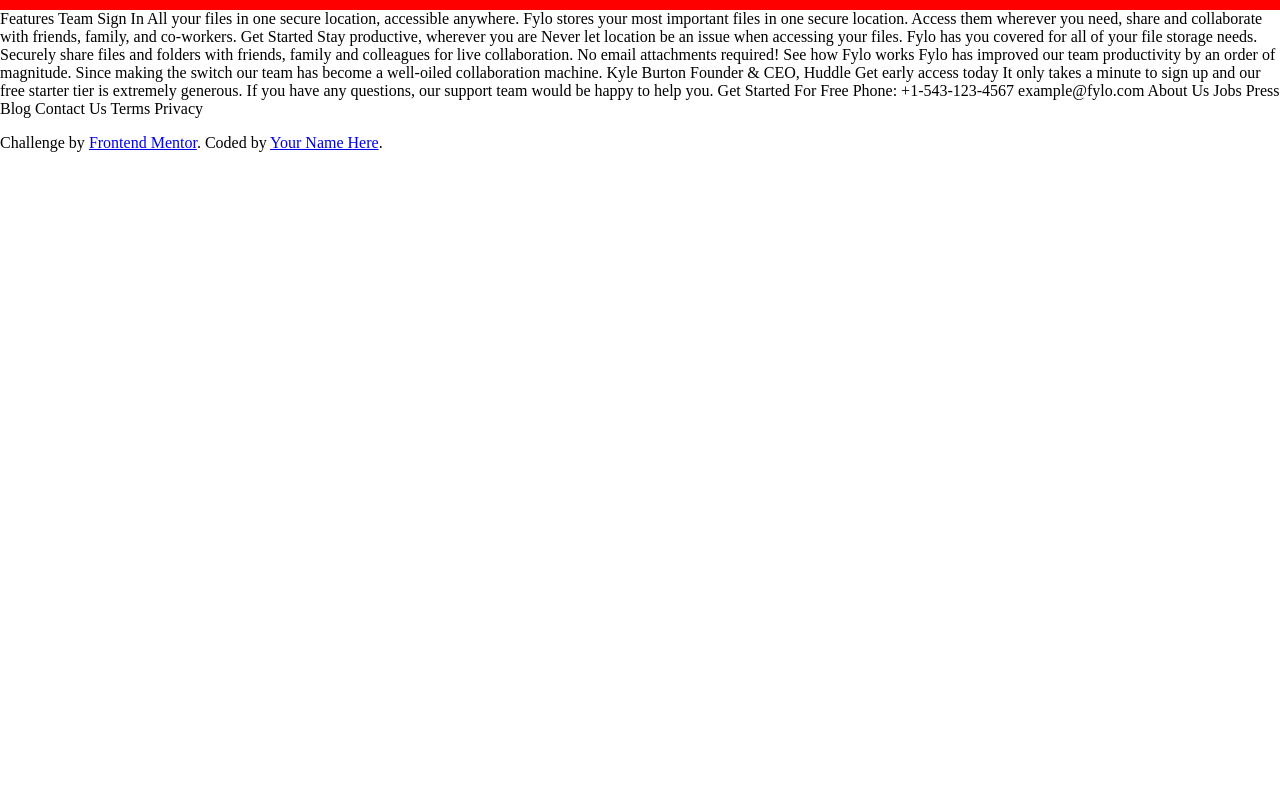
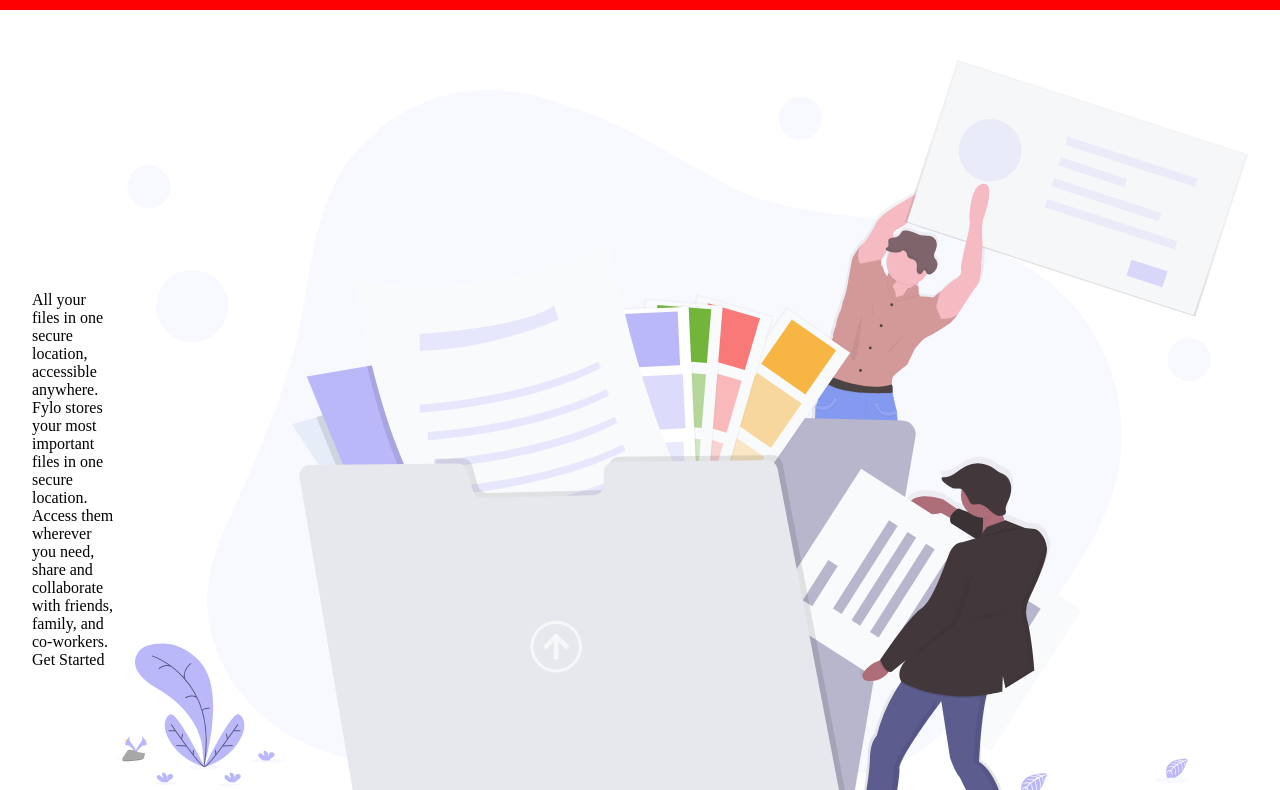
Before and after one commit to santiagoharkes/frontend-mentor-challenge-one, a website: page index.html in a window 1280 px wide. Shown: the part 70-860 px from the top of the page. Before the commit the page ends 800 px from the top, so only its background shows below. Drawn offline with Linux system fonts and the light colour scheme.

Commit message:
Arrancando la primera seccion, falta terminar

```diff
--- a/index.html
+++ b/index.html
@@ -1,19 +1,22 @@
 <!DOCTYPE html>
 <html lang="en">
-
   <head>
-    <meta charset="UTF-8">
-    <meta name="viewport" content="width=device-width, initial-scale=1.0">
-    <link rel="icon" type="image/png" sizes="32x32" href="./images/favicon-32x32.png">
+    <meta charset="UTF-8" />
+    <meta name="viewport" content="width=device-width, initial-scale=1.0" />
+    <link
+      rel="icon"
+      type="image/png"
+      sizes="32x32"
+      href="./images/favicon-32x32.png"
+    />
 
     <title>Frontend Mentor | Fylo landing page with two column layout</title>
 
-    <link rel="stylesheet" href="styles.css">
+    <link rel="stylesheet" href="styles.css" />
     <!-- <link rel="stylesheet" href="https://stackpath.bootstrapcdn.com/bootstrap/4.3.1/css/bootstrap.min.css" integrity="sha384-ggOyR0iXCbMQv3Xipma34MD+dH/1fQ784/j6cY/iJTQUOhcWr7x9JvoRxT2MZw1T" crossorigin="anonymous"> -->
   </head>
 
   <body>
-
     <nav class="navbar">
       <img src="./images/logo.svg" alt="" class="logo" />
       <div class="menu">
@@ -25,14 +28,37 @@
       </div>
     </nav>
 
-    Features Team Sign In All your files in one secure location, accessible anywhere. Fylo stores your most important files in one secure location. Access them wherever you need, share and collaborate with friends, family, and co-workers. Get Started Stay
-    productive, wherever you are Never let location be an issue when accessing your files. Fylo has you covered for all of your file storage needs. Securely share files and folders with friends, family and colleagues for live collaboration. No email attachments
-    required! See how Fylo works Fylo has improved our team productivity by an order of magnitude. Since making the switch our team has become a well-oiled collaboration machine. Kyle Burton Founder & CEO, Huddle Get early access today It only takes a
-    minute to sign up and our free starter tier is extremely generous. If you have any questions, our support team would be happy to help you. Get Started For Free Phone: +1-543-123-4567 example@fylo.com About Us Jobs Press Blog Contact Us Terms Privacy
+    <section class="primera">
+      <div class="izquierda">
+        All your files in one secure location, accessible anywhere. Fylo stores
+        your most important files in one secure location. Access them wherever
+        you need, share and collaborate with friends, family, and co-workers.
+        Get Started
+      </div>
+
+      <div class="derecha">
+        <img src="./images/illustration-1.svg" alt="" />
+      </div>
+    </section>
+
+    Stay productive, wherever you are Never let location be an issue when
+    accessing your files. Fylo has you covered for all of your file storage
+    needs. Securely share files and folders with friends, family and colleagues
+    for live collaboration. No email attachments required! See how Fylo works
+    Fylo has improved our team productivity by an order of magnitude. Since
+    making the switch our team has become a well-oiled collaboration machine.
+    Kyle Burton Founder & CEO, Huddle Get early access today It only takes a
+    minute to sign up and our free starter tier is extremely generous. If you
+    have any questions, our support team would be happy to help you. Get Started
+    For Free Phone: +1-543-123-4567 example@fylo.com About Us Jobs Press Blog
+    Contact Us Terms Privacy
 
     <footer>
       <p class="attribution">
-            Challenge by <a href="https://www.frontendmentor.io?ref=challenge" target="_blank">Frontend Mentor</a>. Coded by <a href="#">Your Name Here</a>.
+        Challenge by
+        <a href="https://www.frontendmentor.io?ref=challenge" target="_blank"
+          >Frontend Mentor</a
+        >. Coded by <a href="#">Your Name Here</a>.
       </p>
     </footer>
 
@@ -40,5 +66,4 @@
     <script src="https://cdnjs.cloudflare.com/ajax/libs/popper.js/1.14.7/umd/popper.min.js" integrity="sha384-UO2eT0CpHqdSJQ6hJty5KVphtPhzWj9WO1clHTMGa3JDZwrnQq4sF86dIHNDz0W1" crossorigin="anonymous"></script>
     <script src="https://stackpath.bootstrapcdn.com/bootstrap/4.3.1/js/bootstrap.min.js" integrity="sha384-JjSmVgyd0p3pXB1rRibZUAYoIIy6OrQ6VrjIEaFf/nJGzIxFDsf4x0xIM+B07jRM" crossorigin="anonymous"></script> -->
   </body>
-
 </html>
--- a/styles.css
+++ b/styles.css
@@ -1,4 +1,4 @@
-@import url('https://fonts.googleapis.com/css?family=Raleway&display=swap');
+@import url("https://fonts.googleapis.com/css?family=Raleway&display=swap");
 body {
   margin: 0;
 }
@@ -9,9 +9,10 @@
   display: flex;
   align-items: center;
   justify-content: space-between;
-    font-family: 'Raleway', sans-serif;
+  font-family: "Raleway", sans-serif;
   padding: 2em;
   box-sizing: border-box;
+  margin-bottom: 50px;
 }
 
 .logo {
@@ -26,11 +27,11 @@
 .menu ul {
   width: 300px;
   display: flex;
-    justify-content: space-around;
+  justify-content: space-between;
   list-style-type: none;
   margin: 0;
   padding: 0;
-    font-size: .9em;
+  font-size: 0.9em;
 }
 
 .menu ul li {
@@ -41,3 +42,29 @@
   text-decoration: none;
   color: white;
 }
+
+.primera {
+  padding: 0 2em;
+  display: grid;
+  grid-template: "izquierda derecha" "izquierda derecha";
+}
+
+.izquierda {
+  grid-area: izquierda;
+  display: flex;
+  justify-content: center;
+  align-items: center;
+}
+
+.derecha {
+  grid-area: derecha;
+  height: auto;
+  display: flex;
+  justify-content: center;
+  align-items: center;
+}
+
+.derecha img {
+  /* max-width: 60%; */
+  height: auto;
+}
```
Lines whose indentation alone changed are shown as unchanged.
